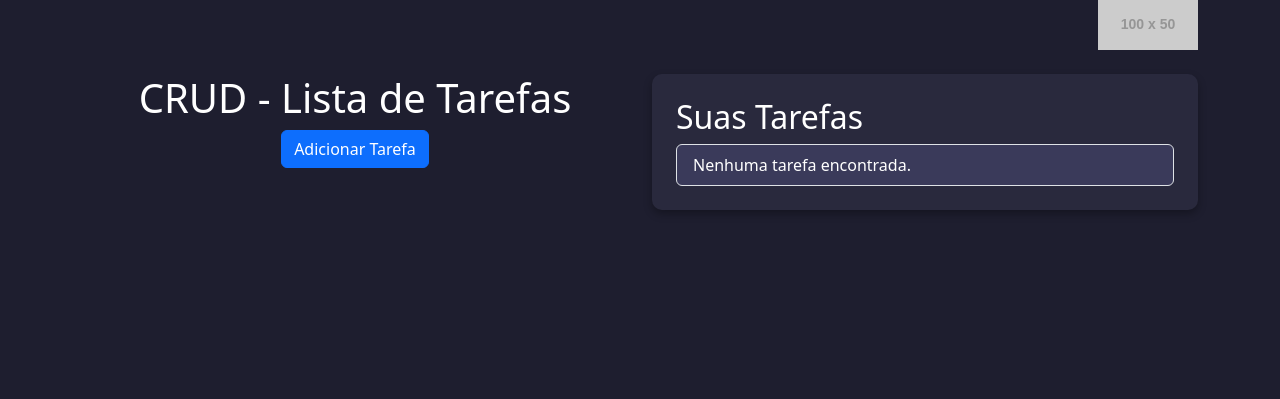
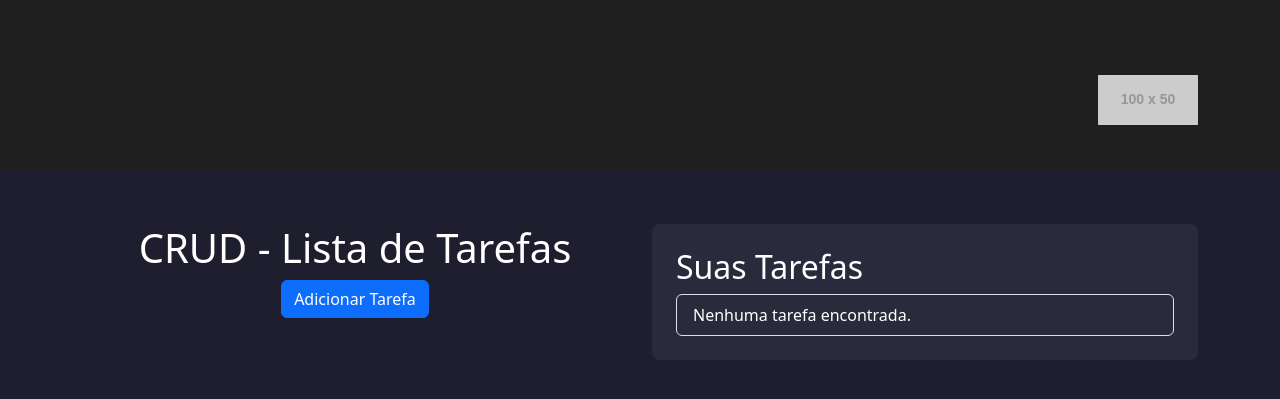
Before and after one commit to meliadx/CRUD-tasks, a PHP site: page / in a window 1280 px wide. Shown: the top 399 px of the page. Run offline with PHP 8.4, Linux system fonts and the light colour scheme; data that the repository does not hold is empty; some libraries are stand-ins or nearby versions.

Commit message:
Update styles.css

```diff
--- a/CRUD/styles.css
+++ b/CRUD/styles.css
@@ -2,27 +2,42 @@ body {
     background-color: #1e1e2f;
     color: #fff;
 }
+
+/* Configuração da estilização do header */
+.custom-header {
+    background-color: #1f1f1f;
+    padding: 20px 40px;
+}
+
+.custom-header .container {
+    display: flex;
+    justify-content: flex-end;
+    align-items: center;
+    height: 100px;
+}
+
+.custom-header .logo img {
+    height: 50px;
+}
+
+.container {
+    margin-top: 30px;
+}
 .task-container {
-    background-color: #29293d;
-    padding: 20px;
-    border-radius: 10px;
-    box-shadow: 0 4px 8px rgba(0, 0, 0, 0.3);
+    background-color: #2a2a3d;
+    border-radius: 8px;
 }
 #taskFormContainer {
     display: none;
 }
-.btn-custom {
-    background-color: #6f42c1;
+.list-group-item {
+    background-color: #2a2a3d;
     color: #fff;
 }
-.btn-danger {
-    background-color: #d63384;
+.btn-custom {
+    background-color: #6c5ce7;
     color: #fff;
 }
-.list-group-item {
-    background-color: #3a3a5a;
-    color: #fff;
+.btn-custom:hover {
+    background-color: #5945c3;
 }
-.badge {
-    background-color: #9b59b6;
-}
```
